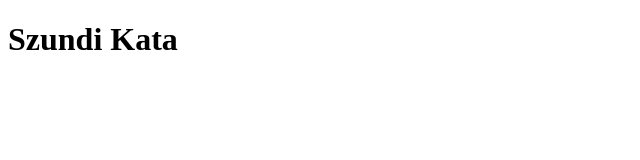
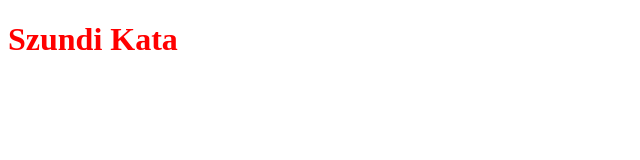
Before and after one commit to Kata12344/gitproba, a plain HTML site: page index.html in a window 1280 px wide. Shown: the whole page, without its empty margins (0-640 px from the left). Drawn offline with Linux system fonts and the light colour scheme.

Commit message:
formázott

```diff
--- a/index.html
+++ b/index.html
@@ -4,6 +4,7 @@
     <meta charset="UTF-8">
     <meta name="viewport" content="width=device-width, initial-scale=1.0">
     <title>Document</title>
+    <link rel="stylesheet" href="stilus.css">
 </head>
 <body>
     <h1>Szundi Kata</h1>
--- /dev/null
+++ b/stilus.css
@@ -0,0 +1,3 @@
+body{
+    color:red;
+}
```
